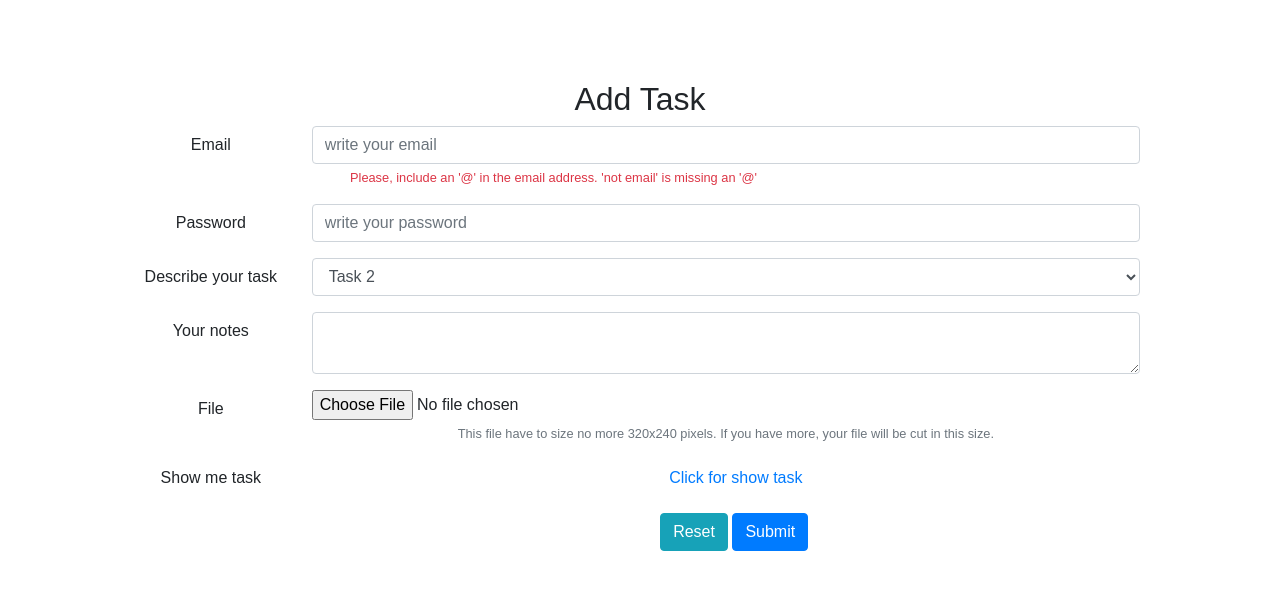
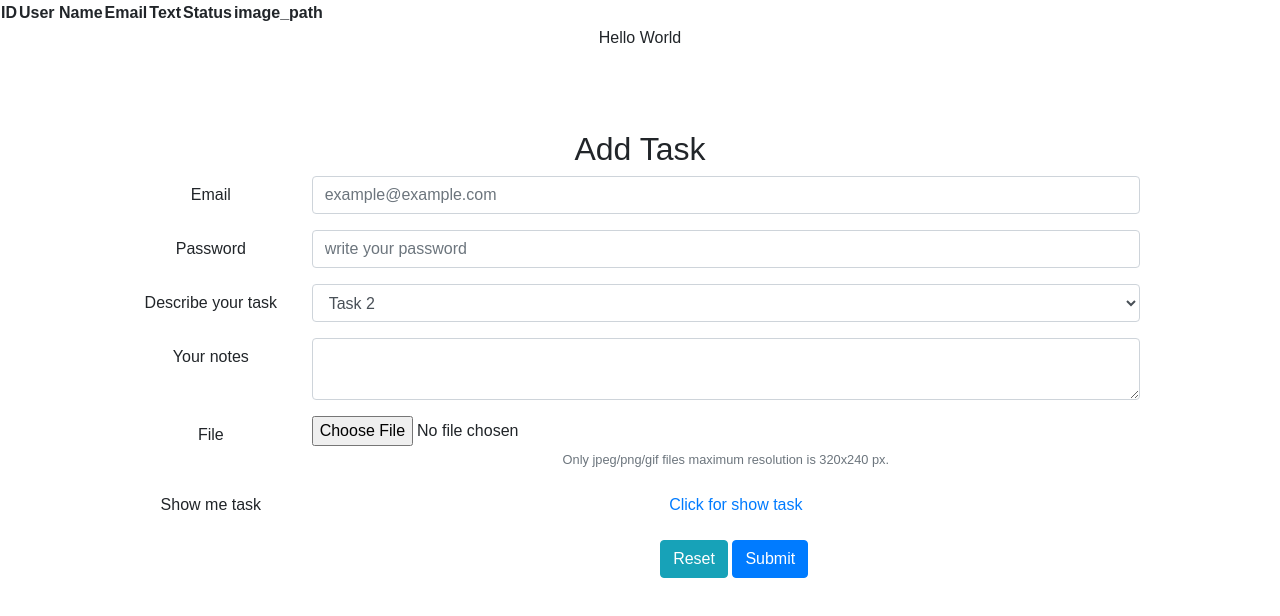
Before and after one commit to Natanagar/beejee, a React (Create React App) app: page /task in a window 1280 px wide. Shown: the top 616 px of the page. Built offline with nearby package versions, Linux system fonts and the light colour scheme.

Commit message:
create SortTable with SortHeader

```diff
--- a/src/App.js
+++ b/src/App.js
@@ -22,6 +22,7 @@ class App extends Component {
     this.getAdminLogin = this.getAdminLogin.bind(this);
     this.getAdminPassword = this.getAdminPassword.bind(this);
     this.searchTasks = this.searchTasks.bind(this);
+    this.getDatasFromServer = this.getDatasFromServer.bind(this);
   }
   state = {
       admin : {
@@ -150,6 +151,19 @@ class App extends Component {
       console.log(response);
   });
   }
+  getDatasFromServer =() => {
+    axios({
+        method:'get',
+        url: 'https://uxcandy.com/~shapoval/test-task-backend/?developer=Name.'
+      })
+        .then((response) => {
+          console.log(response.data)
+        })
+        .catch((error) => {
+            console.log(error)
+        })
+}
+
   reset = (event) => {
     this.setState({
       user : {
@@ -264,6 +278,7 @@ class App extends Component {
               searchTasks={this.searchTasks}
               searchValue={searchValue}
               filteredUsers={filteredUsers}
+
               />
               )}
           />
@@ -285,6 +300,7 @@ class App extends Component {
                   invalidEmail={this.state.invalidEmail}
                   isTaskShow={this.state.isTaskShow}
                   handleChangeTask = {this.handleChangeTask}
+                  getDatasFromServer={this.getDatasFromServer}
                   />
                 </ErrorBoundary>
               )}
--- /dev/null
+++ b/src/components/SortTable.js
@@ -0,0 +1,44 @@
+import React, { Component } from 'react';
+import DataUsers from './TaskListJson';
+import axios from 'axios';
+import SortTableHeader from './SortTableHeader'
+class SortTable extends Component {
+    /*static propTypes = {
+        name: React.PropTypes.string,
+    };*/
+
+
+
+    constructor(props){
+        super(props)
+    }
+    state={
+        tasks : DataUsers,
+        columns : []
+    }
+    componentDidMount() {
+        const { tasks } = this.props;
+        this.setState({ tasks })
+    }
+
+    /*shouldComponentUpdate(nextProps) {
+        const { tasks } = nextProps;
+        this.setState({ tasks })
+    }*/
+
+
+    render(){
+       console.log(this.props.getDatasFromServer)
+        return(
+            <div>
+                <SortTableHeader />
+                Hello World
+            </div>
+        )
+    }
+
+}
+
+
+
+export default SortTable
--- /dev/null
+++ b/src/components/SortTableHeader.js
@@ -0,0 +1,41 @@
+import React, { Component } from 'react';
+const SortTableHeader = () => {
+    const TABLE_COLUMNS = [
+        {
+            label: 'ID',
+            sort: 'default',
+        },
+        {
+            label: 'User Name',
+            sort: 'default',
+        },
+        {
+            label: 'Email',
+            sort: 'default',
+        },
+        {
+            label: 'Text',
+            sort: 'default',
+        },
+        {
+            label: 'Status',
+            sort: 'default',
+        },
+        {
+            label: 'image_path',
+            sort: 'default',
+        },
+
+    ];
+    return(
+        <thead>
+          <tr>
+            {TABLE_COLUMNS.map((element, index) =>
+              <th key={index}>{element.label}</th>
+            )}
+          </tr>
+        </thead>
+      )
+}
+
+export default SortTableHeader;
--- a/src/components/Task.js
+++ b/src/components/Task.js
@@ -2,6 +2,7 @@ import React, { Component } from 'react';
 import { Alert, Col, Button, Form, FormGroup, Label, Input, FormText, Table } from 'reactstrap';
 import { Link } from 'react-router-dom';
 import PropTypes from 'prop-types';
+import SortTable from './SortTable';
 
 
 export default class Task extends React.Component {
@@ -9,10 +10,14 @@ export default class Task extends React.Component {
 
   render() {
     const { submit, reset, userHandleChange, checkedEmail, addNotes, checkedPassword,
-      checkedImage, invalidEmail, isTaskShow, handleChangeImage, handleChangeTask, user } = this.props;
+      checkedImage, invalidEmail, isTaskShow, handleChangeImage, handleChangeTask, getDatasFromServer, user } = this.props;
+
 
 
     return (
+      <div>
+        <SortTable
+          getDatasFromServer={getDatasFromServer} />
         <Form
         className="validationForm"
         role="form"
@@ -28,16 +33,11 @@ export default class Task extends React.Component {
               name="email"
               aria-labelledby="email"
               id="exampleEmail"
-            placeholder="write your email"
+              placeholder="example@example.com"
               onChange={userHandleChange}
               />
             </Col>
-            <FormText color="danger" style ={{
-                textAlign: 'center',
-                marginLeft: '225px'
-             }}>
-                Please, include an '@' in the email address. 'not email' is missing an '@'
-            </FormText>
+
               {checkedEmail ? null : <FormText color="danger" style ={{textAlign: 'center', marginLeft: '225px'}}>{`Your email ${invalidEmail} is not valid`}</FormText>}
 
           </FormGroup>
@@ -93,9 +93,9 @@ export default class Task extends React.Component {
               onChange={handleChangeImage}
               />
               <FormText color="muted">
-              This file have to size no more 320х240 pixels. If you have more, your file will be cut in this size.
+              Only jpeg/png/gif files maximum resolution is 320x240 px.
               </FormText>
-            {(!checkedImage) ? (<FormText color="danger">This file's type is not a jpeg/jpg/png or file's size is more 320х240 pixels</FormText>) : null}
+              {(!checkedImage) ? (<FormText color="danger">Your image has invalid format</FormText>) : null}
             </Col>
           </FormGroup>
           <FormGroup row>
@@ -170,6 +170,8 @@ export default class Task extends React.Component {
             </Col>
           </FormGroup>
         </Form>
+      </div>
+
     );
   }
 }
```
Lines whose indentation alone changed are shown as unchanged.
